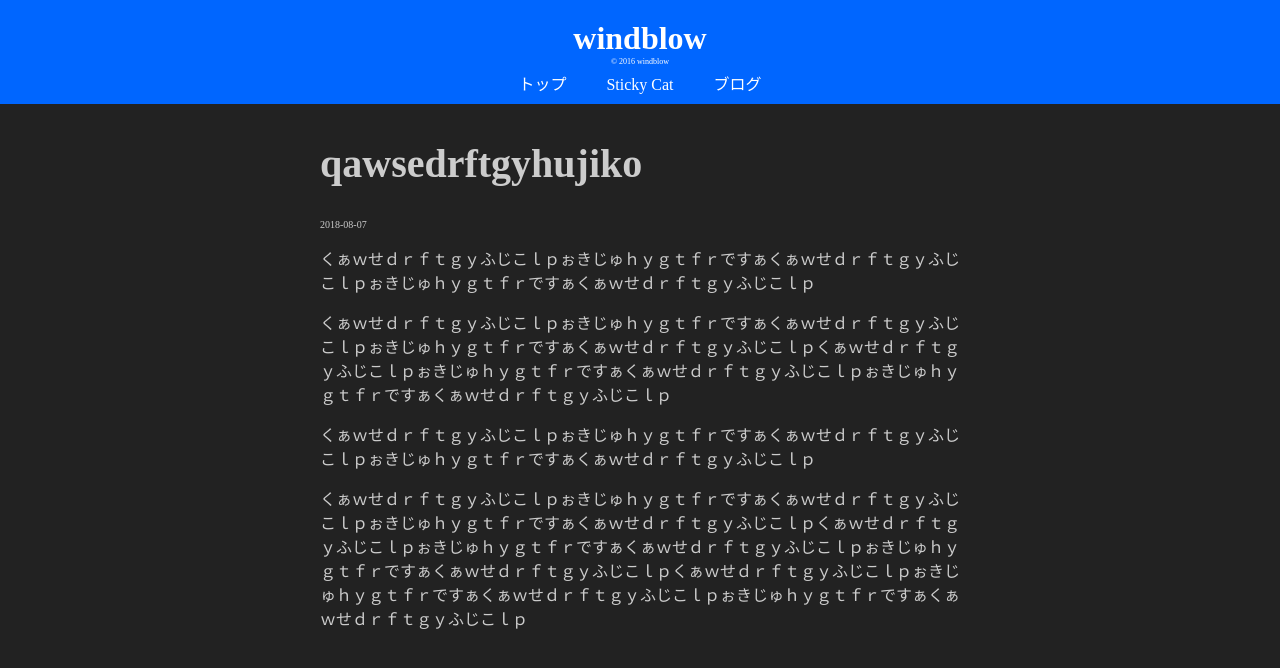
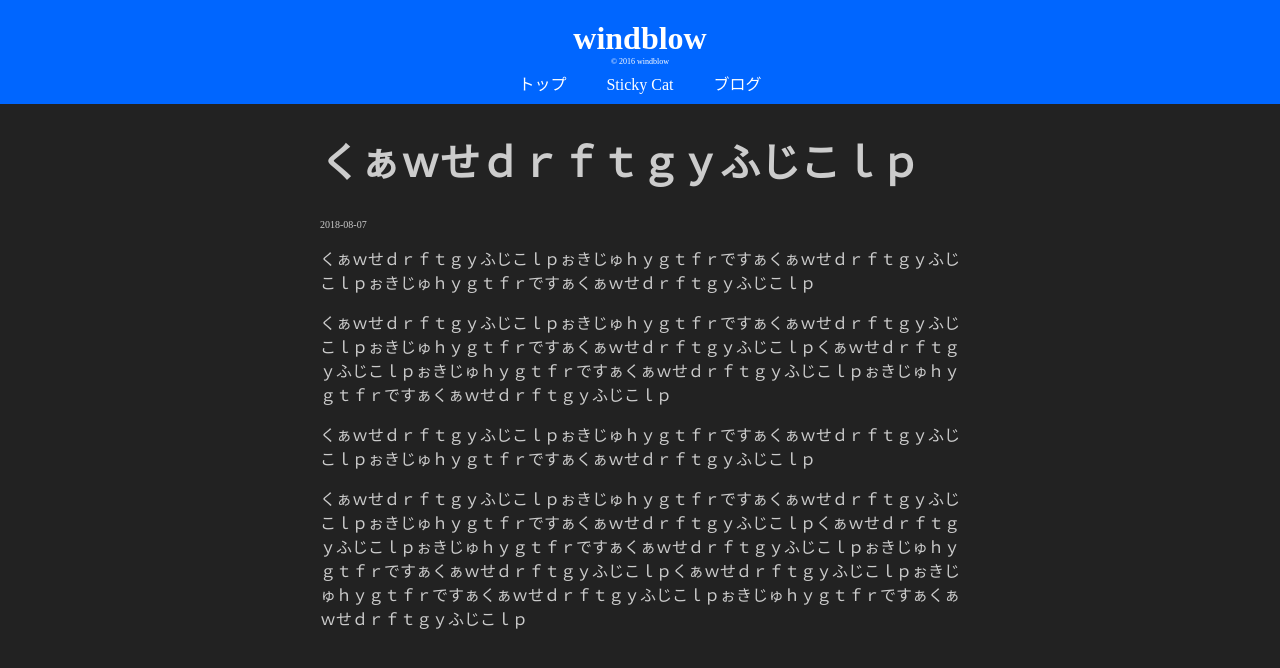
Before and after one commit to itukikikuti/windblow.net, a Jekyll site: the page built from _posts/2018-08-07-くぁｗせｄｒｆｔｇｙふじこｌｐ.md, in a window 1280 px wide. Shown: the top 668 px of the page. Built offline with Jekyll 4.4.1, drawn with Linux system fonts in a browser that asks for light colours.

Commit message:
Update 2018-08-07-qawsedrftgyhujiko.md

```diff
--- a/_posts/2018-08-07-qawsedrftgyhujiko.md
+++ b/_posts/2018-08-07-くぁｗせｄｒｆｔｇｙふじこｌｐ.md
@@ -1,7 +1,7 @@
 ---
 layout: post
-title: qawsedrftgyhujiko
-category: afaffweafaw
+title: くぁｗせｄｒｆｔｇｙふじこｌｐ
+category: くぁｗせｄｒｆｔｇｙふじこｌｐ
 ---
 くぁｗせｄｒｆｔｇｙふじこｌｐぉきじゅｈｙｇｔｆｒですぁくぁｗせｄｒｆｔｇｙふじこｌｐぉきじゅｈｙｇｔｆｒですぁくぁｗせｄｒｆｔｇｙふじこｌｐ
 
```
